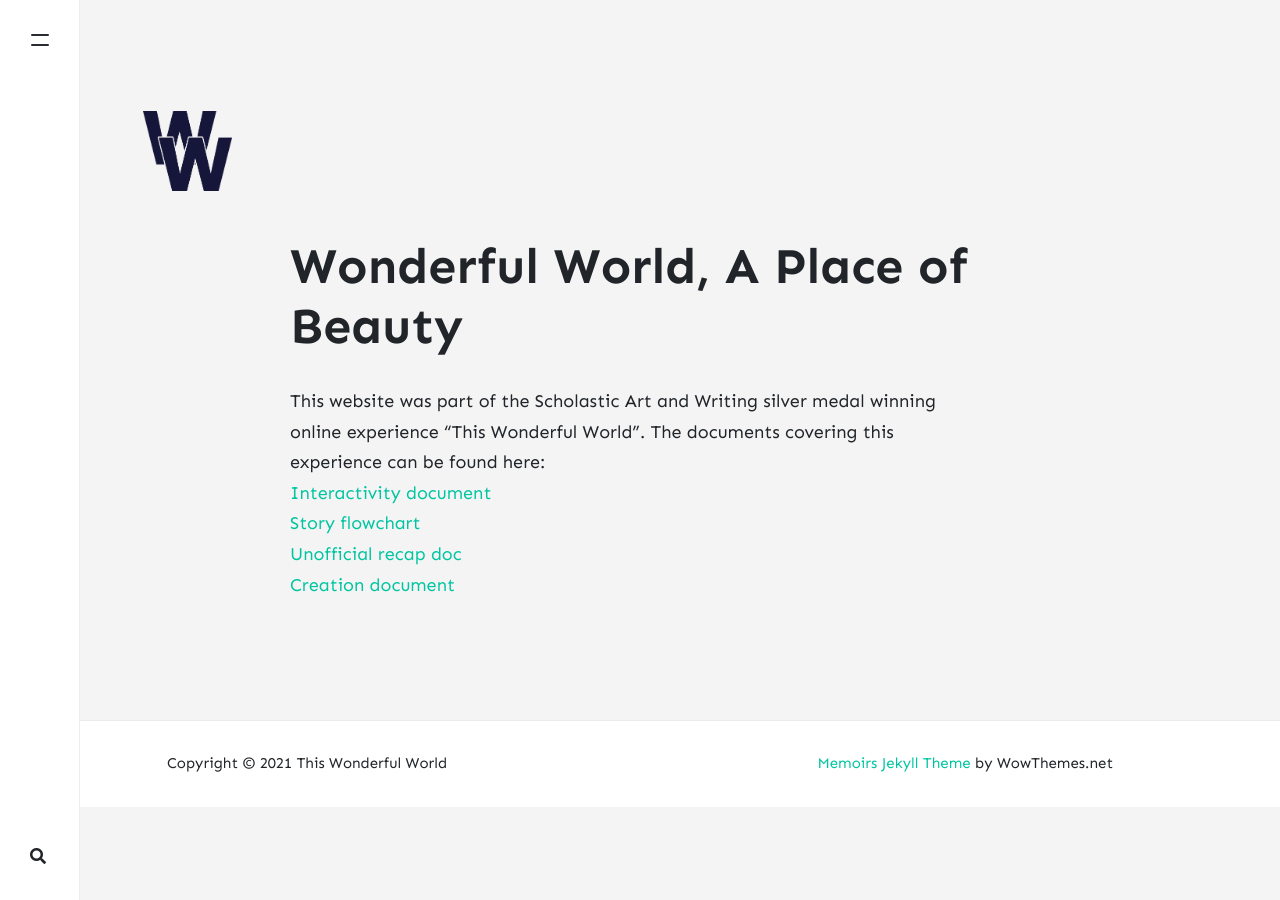
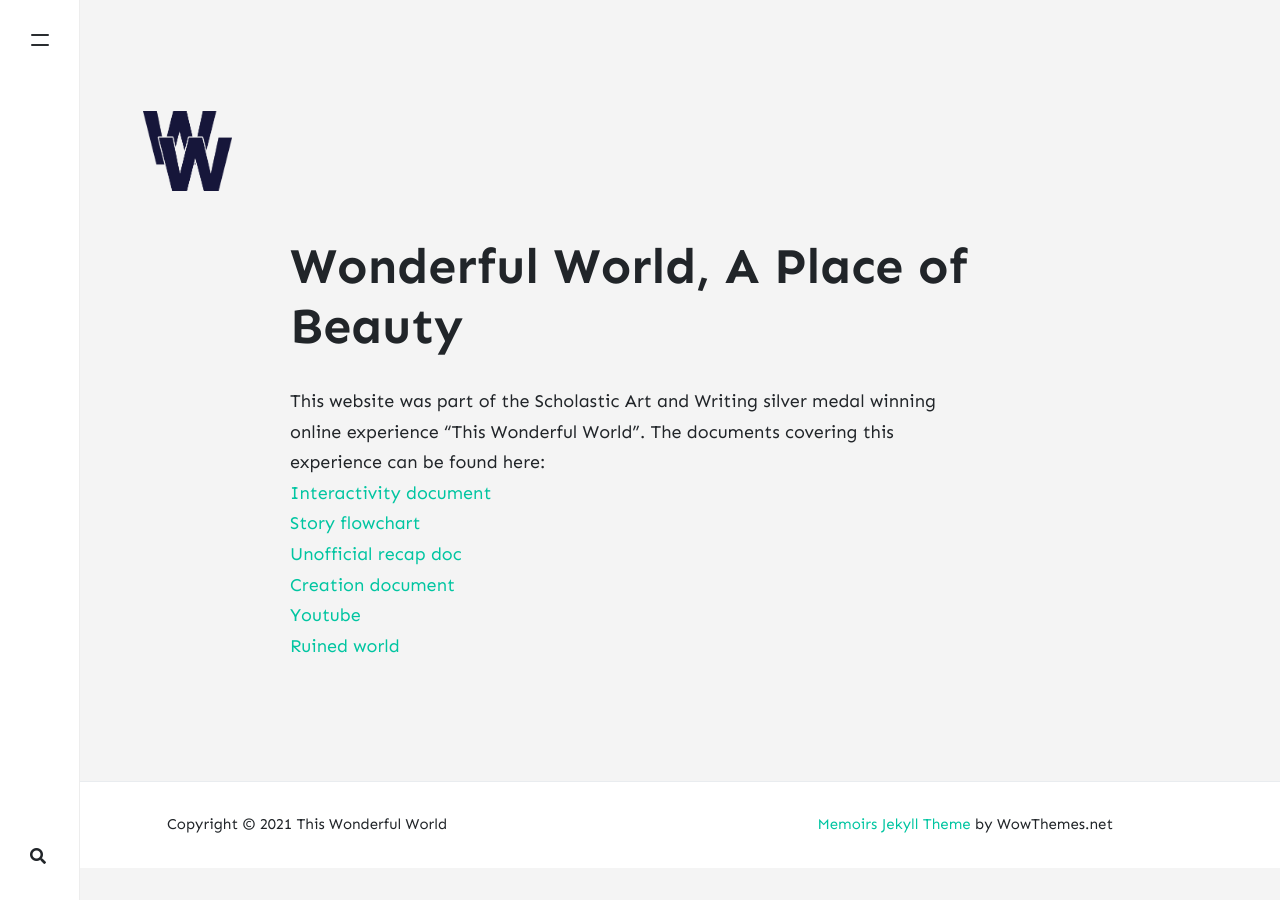
Before and after one commit to ThisWonderfulWorld/ThisWonderfulWorld.github.io, a Jekyll site: the page built from _pages/about.md, in a window 1280 px wide. Built offline with Jekyll 4.4.1, drawn with Linux system fonts in a browser that asks for light colours; nearby versions of some CDN libraries; comment, search, counter and statistics services are not loaded.

Commit message:
Update about.md

```diff
--- a/_pages/about.md
+++ b/_pages/about.md
@@ -9,3 +9,5 @@
 <br>[Story flowchart](/assets/This_Wonderful_World_Story_1.png)
 <br>[Unofficial recap doc](https://docs.google.com/document/d/1RaBDwXr4-Dc8Hb2dXA4uzvuS2z5YMe4MRvZug4gd2EQ/edit)
 <br>[Creation document](/assets/ThisWonderfulWorldCreationDocument.pdf)
+<br>[Youtube](https://www.youtube.com/channel/UCOx3ngio1QTxOlVPYdo86Vg)
+<br>[Ruined world](https://seeyourruinedworld.com/)
```
